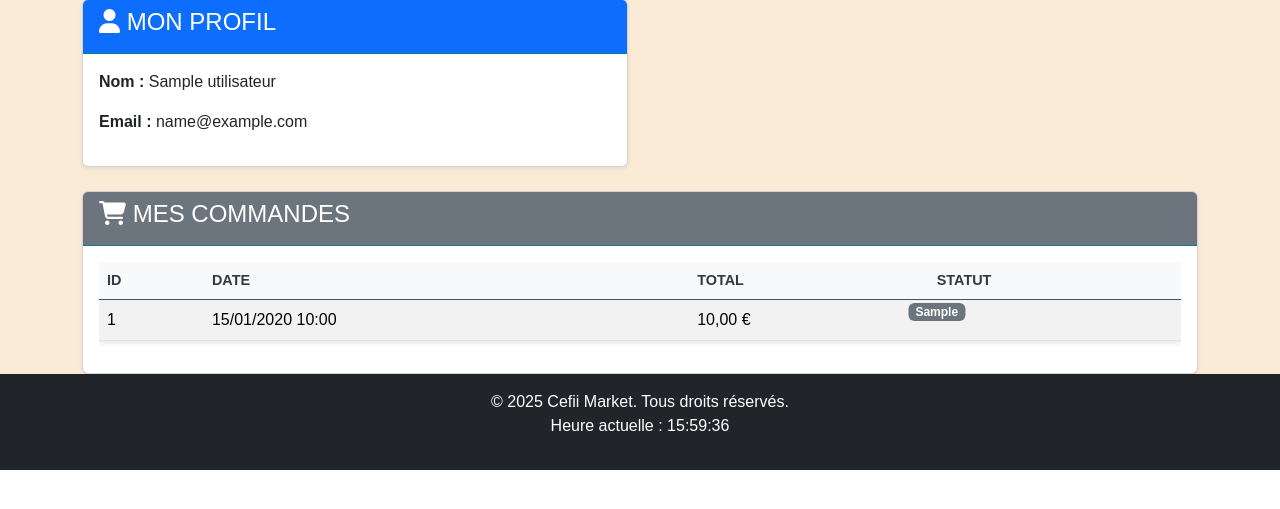
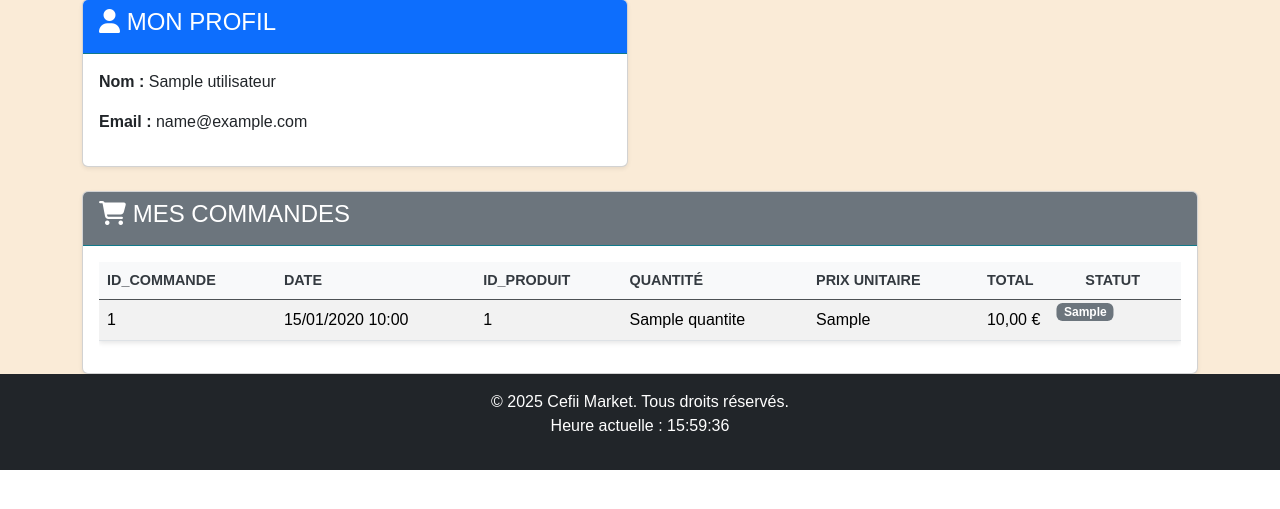
Before and after one commit to Maxwell49000/e-commerce-Market, a PHP site: the page made by views/utilisateur/profil.php in a window 1280 px wide. Shown: the part 81-590 px from the top of the page. Run offline with PHP 8.4, Linux system fonts and the light colour scheme; the template is opened without the code that fills it: most values are stand-ins (such as "Sample title", 1, 10 or a date in 2020); some libraries are stand-ins or nearby versions.

Commit message:
Modification affichage commande

```diff
--- a/Controllers/ProduitController.php
+++ b/Controllers/ProduitController.php
@@ -45,4 +45,10 @@ class ProduitController extends Controller
             'avis' => $avis
         ]);
     }
+
+    public function getProductById($id)
+    {
+        $json = file_get_contents($this->apiBaseUrl . $id);
+        return json_decode($json, true);
+    }
 }
--- a/Controllers/UtilisateurController.php
+++ b/Controllers/UtilisateurController.php
@@ -252,6 +252,8 @@ class UtilisateurController extends Controller
         $commandeModel = new CommandeModel();
         $commandes = $commandeModel->getCommandesByUser($_SESSION['id_utilisateur']);
 
+
+
         $this->render('utilisateur/profil', ['message' => $message, 'utilisateur' => $utilisateur, 'commandes' => $commandes]);
     }
 }
--- a/views/utilisateur/profil.php
+++ b/views/utilisateur/profil.php
@@ -9,7 +9,9 @@
     </div>
     <?php unset($_SESSION['message']); // Efface le message après affichage
     ?>
-<?php endif; ?>
+<?php endif;
+
+?>
 
 <div class="container mt-4">
     <div class="row">
@@ -40,8 +42,11 @@
                             <table class="table table-striped table-hover">
                                 <thead class="table-dark">
                                     <tr>
-                                        <th>ID</th>
+                                        <th>Id_commande</th>
                                         <th>Date</th>
+                                        <th>Id_produit</th>
+                                        <th>Quantité</th>
+                                        <th>Prix unitaire</th>
                                         <th>Total</th>
                                         <th>Statut</th>
                                     </tr>
@@ -49,8 +54,13 @@
                                 <tbody>
                                     <?php foreach ($commandes as $commande): ?>
                                         <tr>
+
                                             <td><?= $commande->id_commande ?></td>
                                             <td><?= date('d/m/Y H:i', strtotime($commande->date_commande)) ?></td>
+                                            <td><?= $commande->id_produit ?></td>
+
+                                            <td><?= $commande->quantite ?></td>
+                                            <td><?= $commande->prix_unitaire ?></td>
                                             <td><?= number_format($commande->total, 2, ',', ' ') ?> €</td>
                                             <td>
                                                 <?php
```
Also changed, not shown: Controllers/CommandeController.php (+15 -2 lines), Models/CommandeModel.php (+9 -1 lines).
